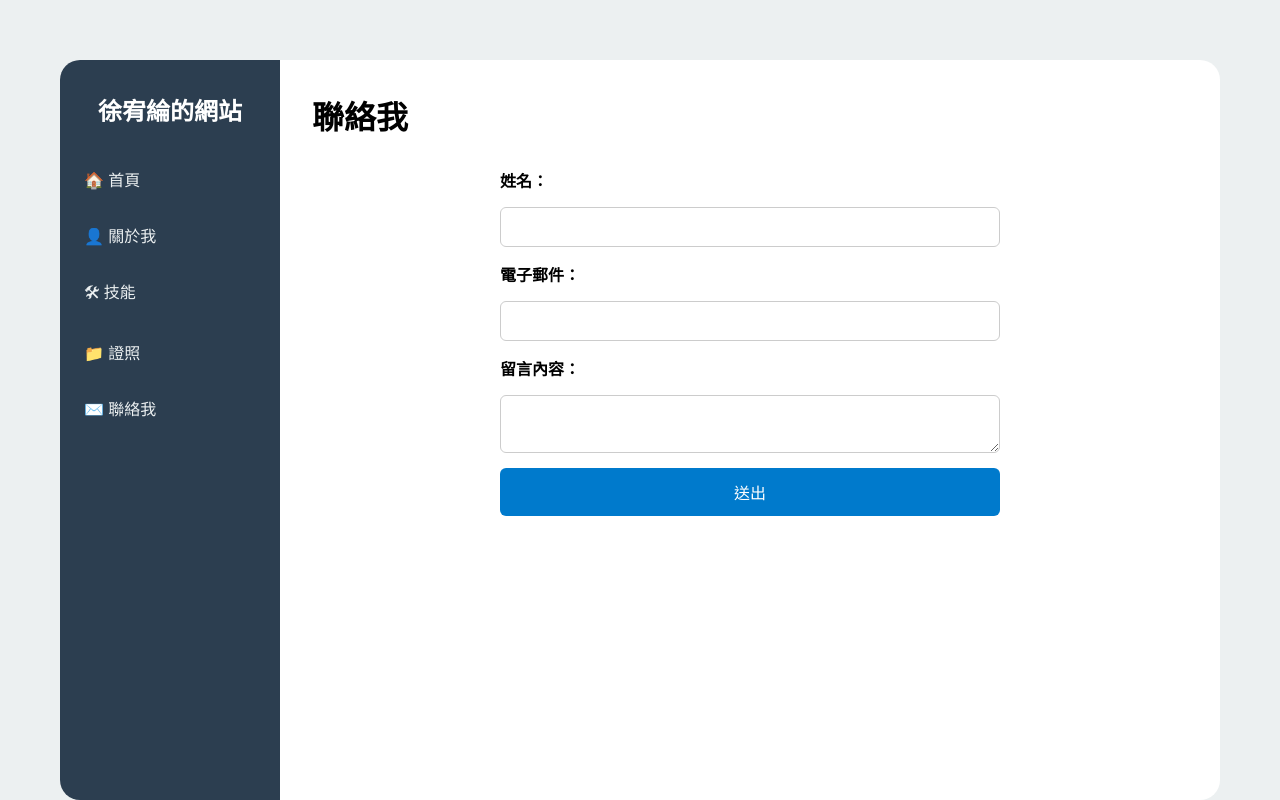
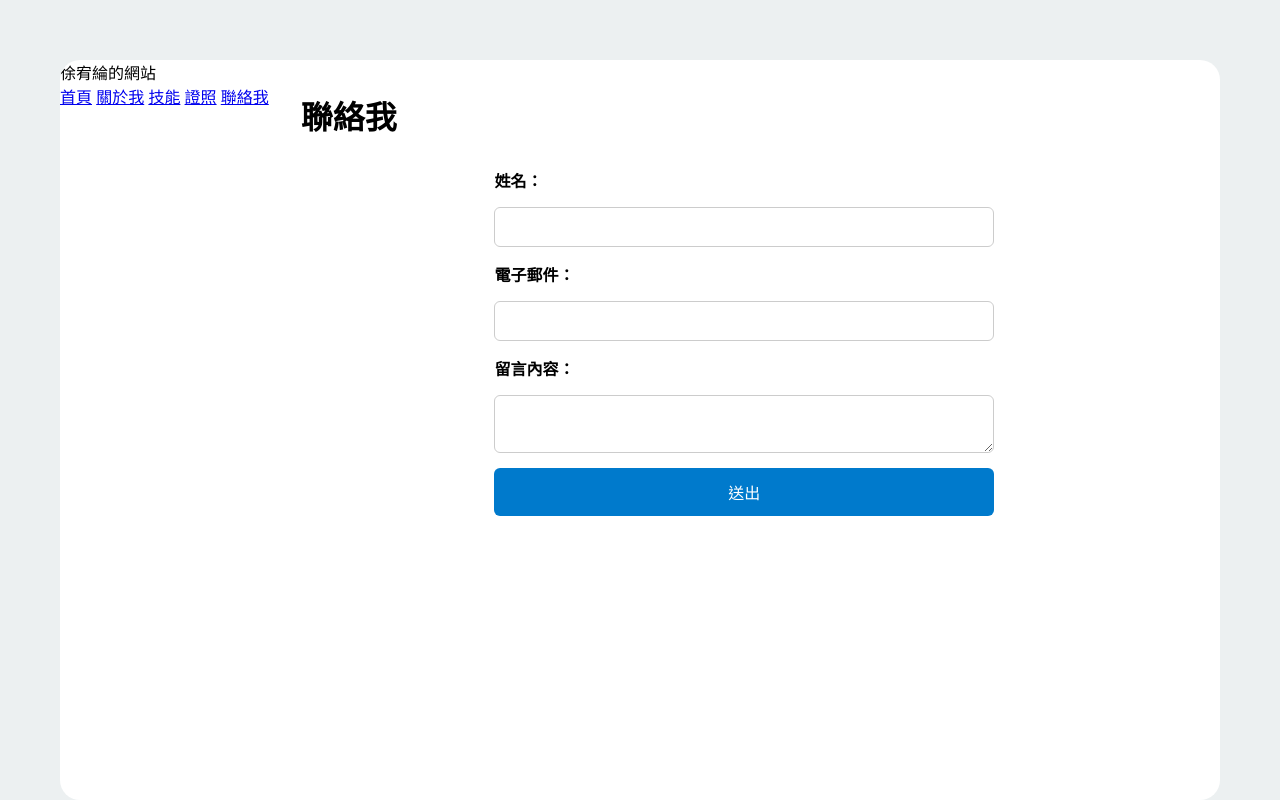
Before and after one commit to yoyo950520/Allan9, a plain HTML site: page contact.html in a window 1280 px wide. Drawn offline with Linux system fonts and the light colour scheme.

Commit message:
contact.html

```diff
--- a/contact.html
+++ b/contact.html
@@ -8,18 +8,17 @@
 </head>
 <body>
   <div class="container">
-    <aside class="sidebar" id="sidebar">
-      <h2 class="logo">徐宥綸的網站</h2>
-      <nav>
-        <ul>
-          <li><a href="index.html">🏠 首頁</a></li>
-          <li><a href="about.html">👤 關於我</a></li>
-          <li><a href="skills.html">🛠 技能</a></li>
-          <li><a href="portfolio.html">📁 證照</a></li>
-          <li><a href="contact.html">✉️ 聯絡我</a></li>
-        </ul>
-      </nav>
-    </aside>
+  <header>
+    <div class="logo">徐宥綸的網站</div>
+    <button class="hamburger" onclick="toggleMenu()">☰</button>
+    <nav id="navMenu">
+      <a href="index.html">首頁</a>
+      <a href="about.html">關於我</a>
+      <a href="skills.html">技能</a>
+      <a href="portfolio.html">證照</a>
+      <a href="contact.html">聯絡我</a>
+    </nav>
+  </header>
 
     <button class="hamburger" id="hamburger">&#9776;</button>
 
```
